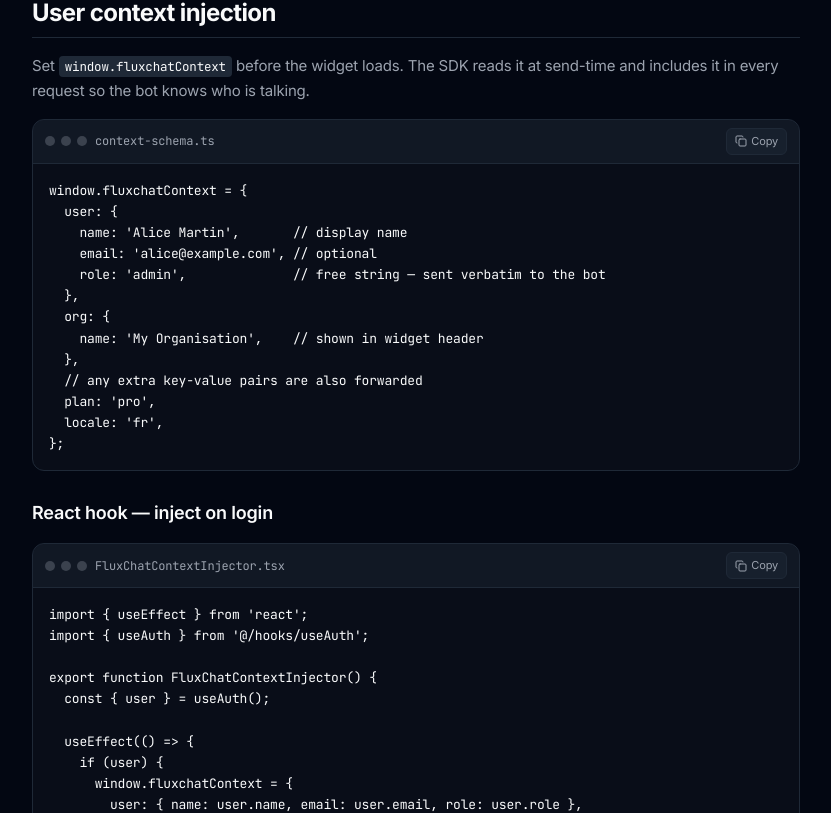
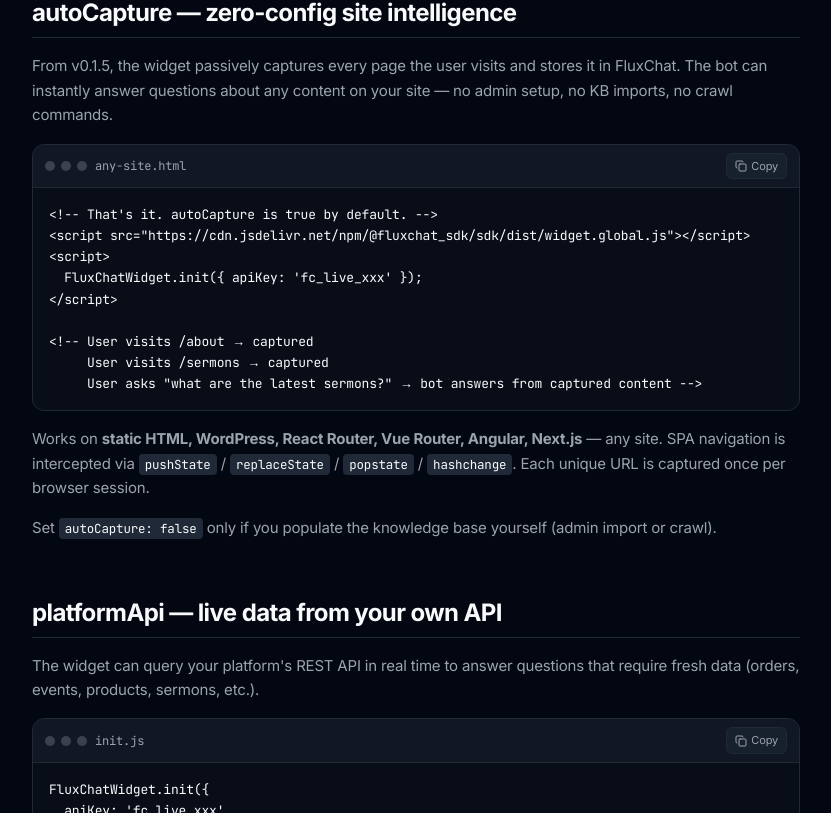
Before and after one commit to benflux-company/fluxchat-docs, a Next.js app: page /sdk/js in a window 1280 px wide. Shown: the part 1547-2360 px from the top of the page, without its empty margins (264-1095 px from the left). Built offline with nearby package versions, Linux system fonts and the light colour scheme.

Commit message:
feat(docs): v0.1.5 — autoCapture, platformApi, updated JS SDK page
- JS SDK page: version badge → v0.1.5
- Add autoCapture section with usage examples
- Add platformApi section with live data examples
- Expand widget props table (all options)

```diff
--- a/app/sdk/js/page.tsx
+++ b/app/sdk/js/page.tsx
@@ -26,6 +26,8 @@
   { id: "install", label: "Installation" },
   { id: "quickstart", label: "Quickstart" },
   { id: "widget", label: "Widget (browser)" },
+  { id: "autocapture", label: "autoCapture" },
+  { id: "platformapi", label: "platformApi (live data)" },
   { id: "context", label: "User context injection" },
   { id: "frameworks", label: "Framework setup" },
   { id: "api", label: "API reference" },
@@ -63,7 +65,7 @@
               <h1 className="mt-1 text-4xl font-extrabold tracking-tight">JavaScript / TypeScript SDK</h1>
             </div>
             <span className="mt-2 rounded-full bg-green-500/10 px-3 py-1 text-[12px] font-medium text-green-600 dark:text-green-400">
-              v0.1.4 · Stable
+              v0.1.5 · Stable
             </span>
           </div>
           <P>
@@ -107,6 +109,45 @@
     </>
   );
 }`} />
+
+          <H2 id="autocapture">autoCapture — zero-config site intelligence</H2>
+          <P>
+            From v0.1.5, the widget passively captures every page the user visits and stores it in FluxChat. The bot can instantly answer questions about any content on your site — no admin setup, no KB imports, no crawl commands.
+          </P>
+          <CodeBlock filename="any-site.html" code={`<!-- That's it. autoCapture is true by default. -->
+<script src="https://cdn.jsdelivr.net/npm/@fluxchat_sdk/sdk/dist/widget.global.js"></script>
+<script>
+  FluxChatWidget.init({ apiKey: 'fc_live_xxx' });
+</script>
+
+<!-- User visits /about → captured
+     User visits /sermons → captured
+     User asks "what are the latest sermons?" → bot answers from captured content -->`} />
+          <P>
+            Works on <strong>static HTML, WordPress, React Router, Vue Router, Angular, Next.js</strong> — any site. SPA navigation is intercepted via <Code>pushState</Code> / <Code>replaceState</Code> / <Code>popstate</Code> / <Code>hashchange</Code>. Each unique URL is captured once per browser session.
+          </P>
+          <P>
+            Set <Code>autoCapture: false</Code> only if you populate the knowledge base yourself (admin import or crawl).
+          </P>
+
+          <H2 id="platformapi">platformApi — live data from your own API</H2>
+          <P>
+            The widget can query your platform&apos;s REST API in real time to answer questions that require fresh data (orders, events, products, sermons, etc.).
+          </P>
+          <CodeBlock filename="init.js" code={`FluxChatWidget.init({
+  apiKey: 'fc_live_xxx',
+  platformApi: {
+    baseUrl: 'https://api.my-app.com',
+    // authTokenKeys: ['member_token', 'admin_token'] // optional override
+  },
+});
+// The widget fetches your OpenAPI/Swagger spec once, scores every GET endpoint
+// against each user question, calls the top matches, and injects the results
+// into context before sending to FluxChat.
+// The user's auth token is read from localStorage automatically.`} />
+          <P>
+            No manual intent/action setup. No configuration beyond the base URL. If your API has an OpenAPI spec (<Code>/openapi.json</Code>, <Code>/swagger.json</Code>, or <Code>/api-docs</Code>), the bot uses it automatically.
+          </P>
 
           <H2 id="context">User context injection</H2>
           <P>
@@ -235,8 +276,17 @@
                 {[
                   ["apiKey", "string", "—", "Required. Your fc_prod_... key."],
                   ["baseUrl", "string", "auto", "Override API URL (useful for self-hosted)."],
-                  ["position", "'bottom-right' | 'bottom-left'", "'bottom-right'", "Widget position."],
-                  ["welcomeMessage", "string", "auto", "First message shown to user."],
+                  ["clientName", "string", "—", "Brand name shown in the header."],
+                  ["assistantName", "string", "'Assistant'", "Assistant display name."],
+                  ["primaryColor", "string", "'#4f46e5'", "Brand color for header and buttons."],
+                  ["theme", "'light' | 'dark'", "'light'", "Initial color theme."],
+                  ["position", "'right' | 'left'", "'right'", "Launcher corner."],
+                  ["greeting", "string", "auto", "First message shown to user."],
+                  ["context", "string", "—", "Static context sent with every message."],
+                  ["autoContext", "boolean", "true", "Auto-inject page title, URL, DOM text and window.fluxchatContext into every message."],
+                  ["autoCapture", "boolean", "true", "Passively capture every page visited — bot learns your entire site automatically."],
+                  ["platformApi", "{ baseUrl: string }", "—", "Your REST API base URL. Widget auto-queries relevant endpoints per message for live data."],
+                  ["openOnLoad", "boolean", "false", "Open the panel automatically."],
                 ].map(([prop, type, def, desc]) => (
                   <tr key={prop} className="border-t border-border">
                     <td className="px-4 py-2 font-mono text-[12px] text-primary">{prop}</td>
```
